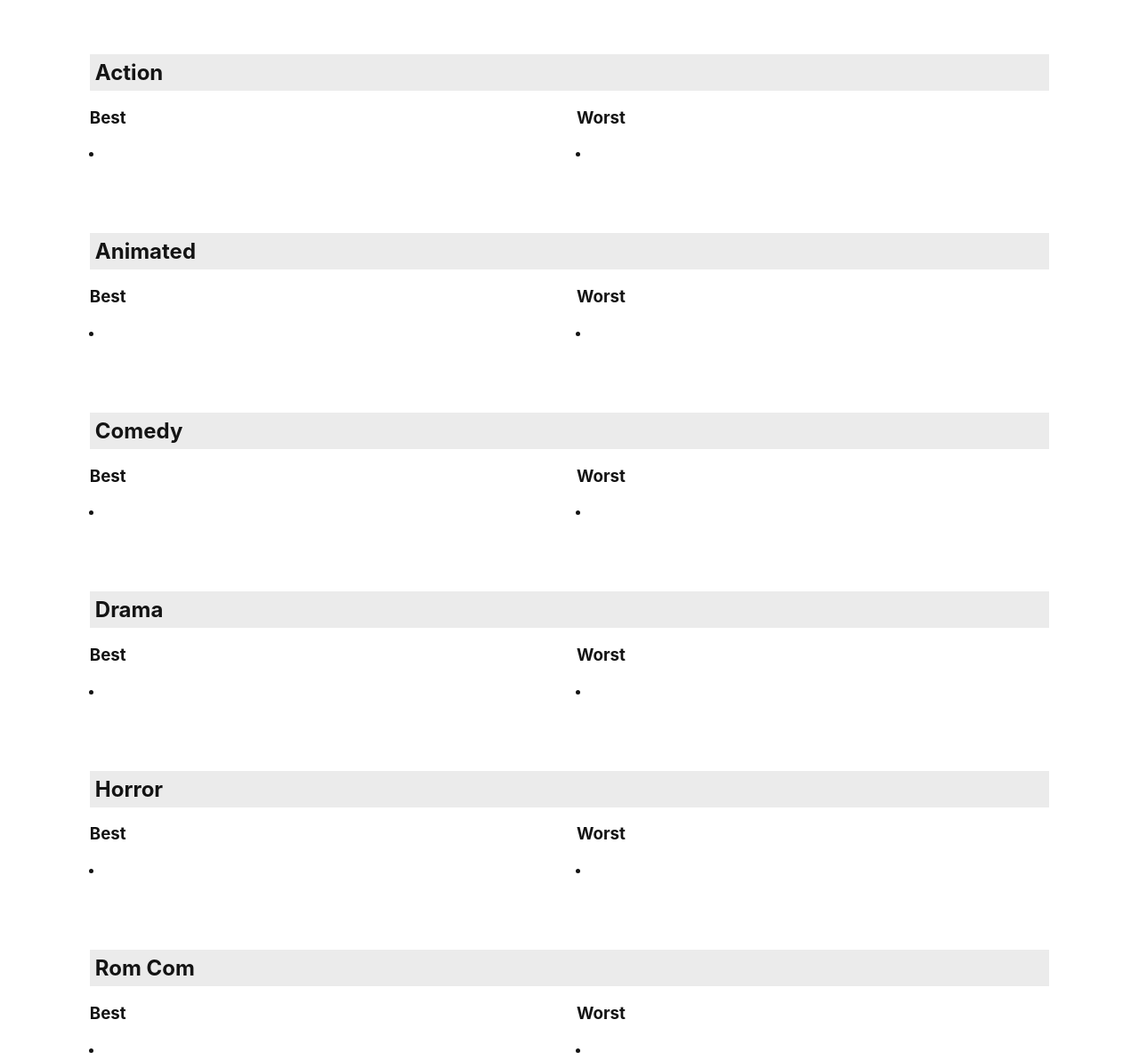
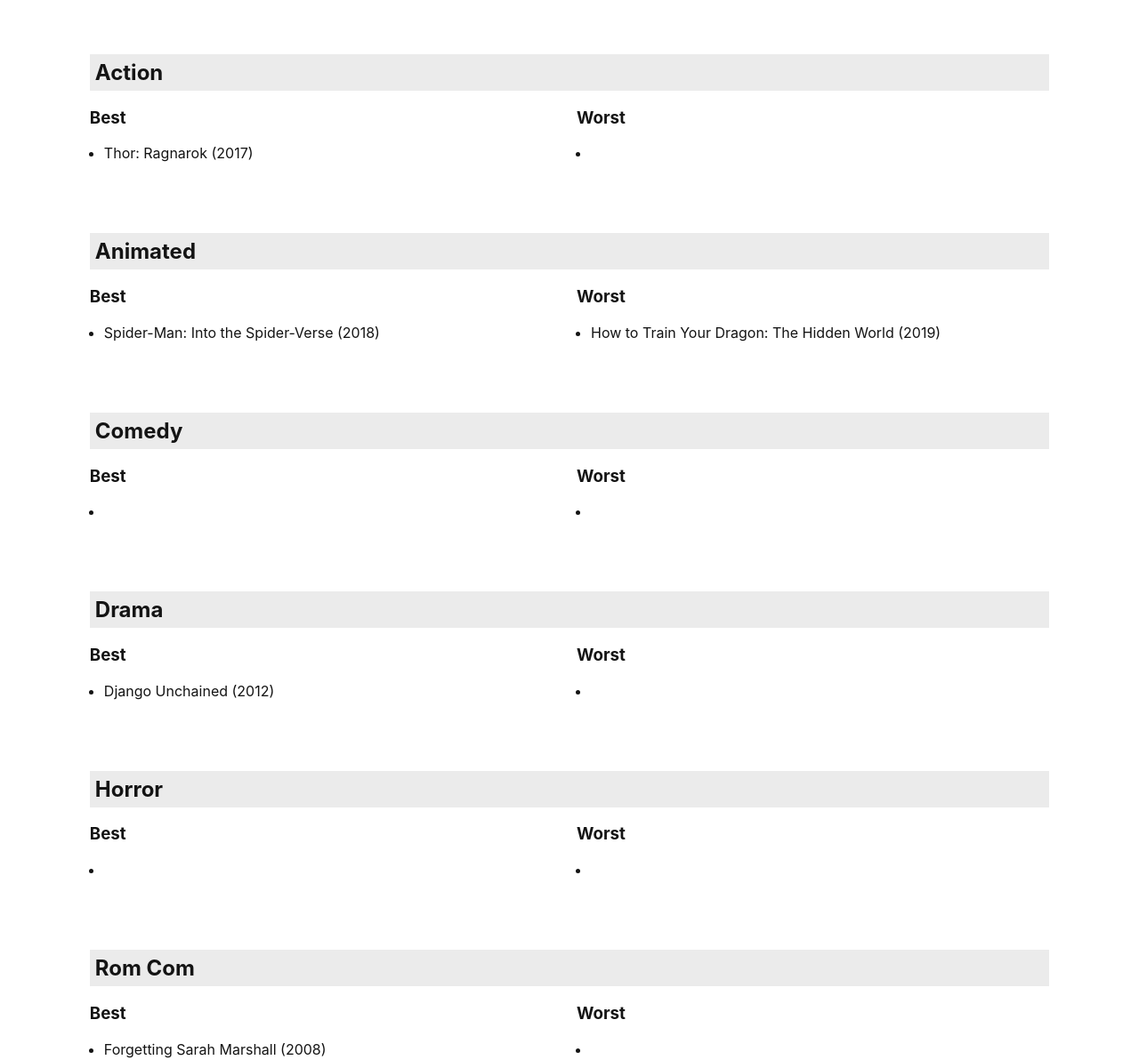
Before and after one commit to yoone12/ind-study-definitive-movie-list, a plain HTML site: page index.html in a window 1280 px wide. Shown: the part 111-1303 px from the top of the page at 89% size. Drawn offline with Linux system fonts and the light colour scheme.

Commit message:
Add a few random and sporadic initial entries

```diff
--- a/index.html
+++ b/index.html
@@ -106,7 +106,7 @@ main {
 				<section class="category-best-worst best">
 					<h3>Best</h3>
 					<ul>
-						<li></li>
+						<li><a href="https://www.rottentomatoes.com/m/thor_ragnarok_2017">Thor: Ragnarok (2017)</a></li>
 					</ul>
 				</section>
 
@@ -126,14 +126,14 @@ main {
 				<section class="category-best-worst best">
 					<h3>Best</h3>
 					<ul>
-						<li></li>
+						<li><a href="https://www.rottentomatoes.com/m/spider_man_into_the_spider_verse">Spider-Man: Into the Spider-Verse (2018)</a></li>
 					</ul>
 				</section>
 
 				<section class="category-best-worst worst">
 					<h3>Worst</h3>
 					<ul>
-						<li></li>
+						<li><a href="https://www.rottentomatoes.com/m/how_to_train_your_dragon_the_hidden_world">How to Train Your Dragon: The Hidden World (2019)</a></li>
 					</ul>
 				</section>
 			</div>
@@ -166,7 +166,7 @@ main {
 				<section class="category-best-worst best">
 					<h3>Best</h3>
 					<ul>
-						<li></li>
+						<li><a href="https://www.rottentomatoes.com/m/django_unchained_2012">Django Unchained (2012)</a></li>
 					</ul>
 				</section>
 
@@ -206,7 +206,7 @@ main {
 				<section class="category-best-worst best">
 					<h3>Best</h3>
 					<ul>
-						<li></li>
+						<li><a href="https://www.rottentomatoes.com/m/forgetting_sarah_marshall">Forgetting Sarah Marshall (2008)</a></li>
 					</ul>
 				</section>
 
```
